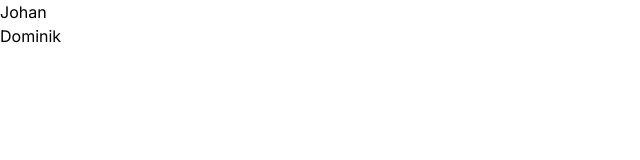
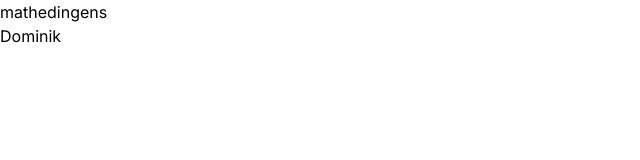
Before and after one commit to GitOsir/formelsammlung, a Next.js app: page /subjects/mathematics in a window 1280 px wide. Shown: the top 160 px of the page, without its empty margins (0-640 px from the left). Built offline with nearby package versions, Linux system fonts and the light colour scheme.

Commit message:
ueberschrift weggemacht

```diff
--- a/app/ui/subjects/mathematics/johan.tsx
+++ b/app/ui/subjects/mathematics/johan.tsx
@@ -2,7 +2,10 @@
 
 export default function Johan(){
     return(
-        <p>Johan</p>
+        <main>
 
+        <h1>mathedingens</h1>
+
+        </main>
     )
 }
```
